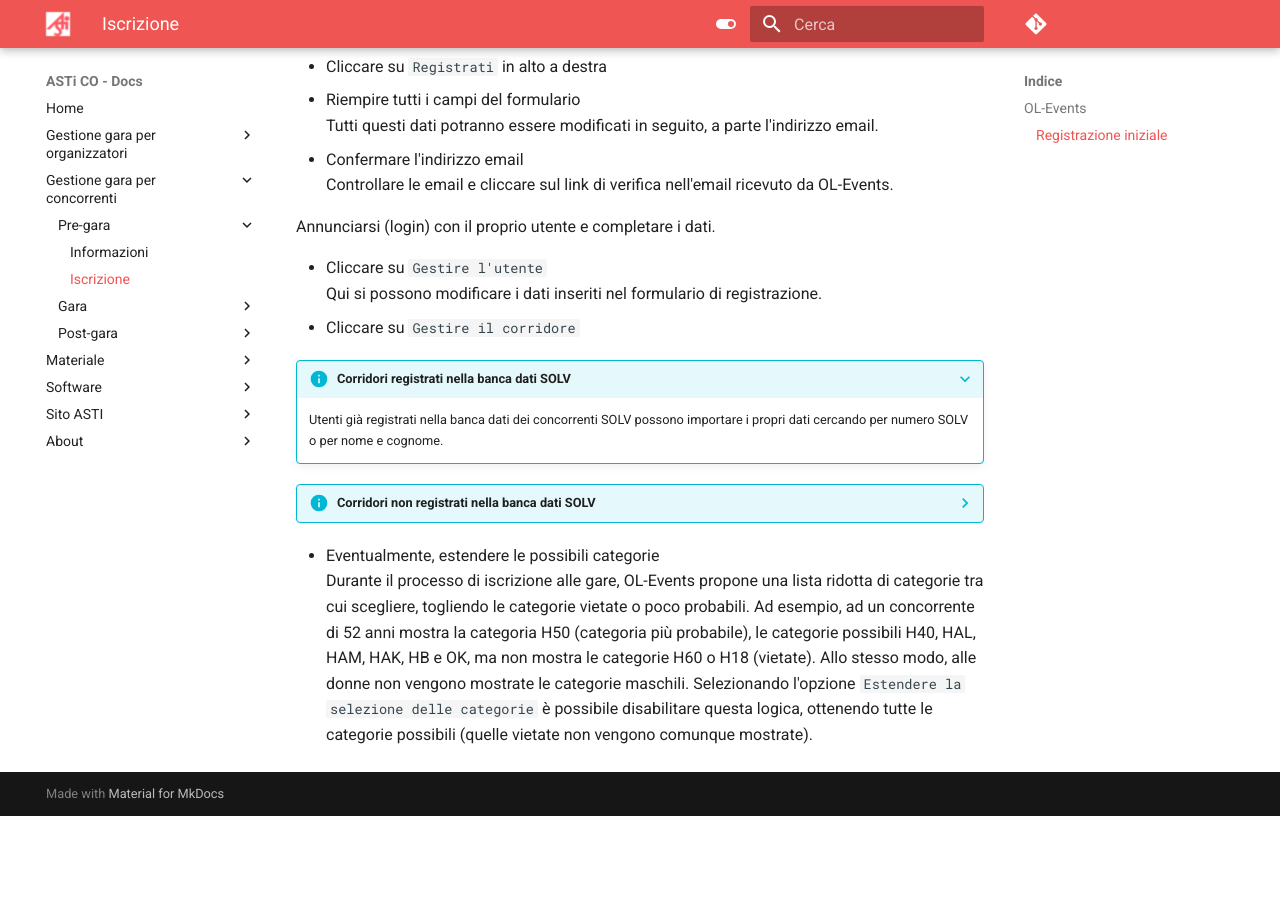
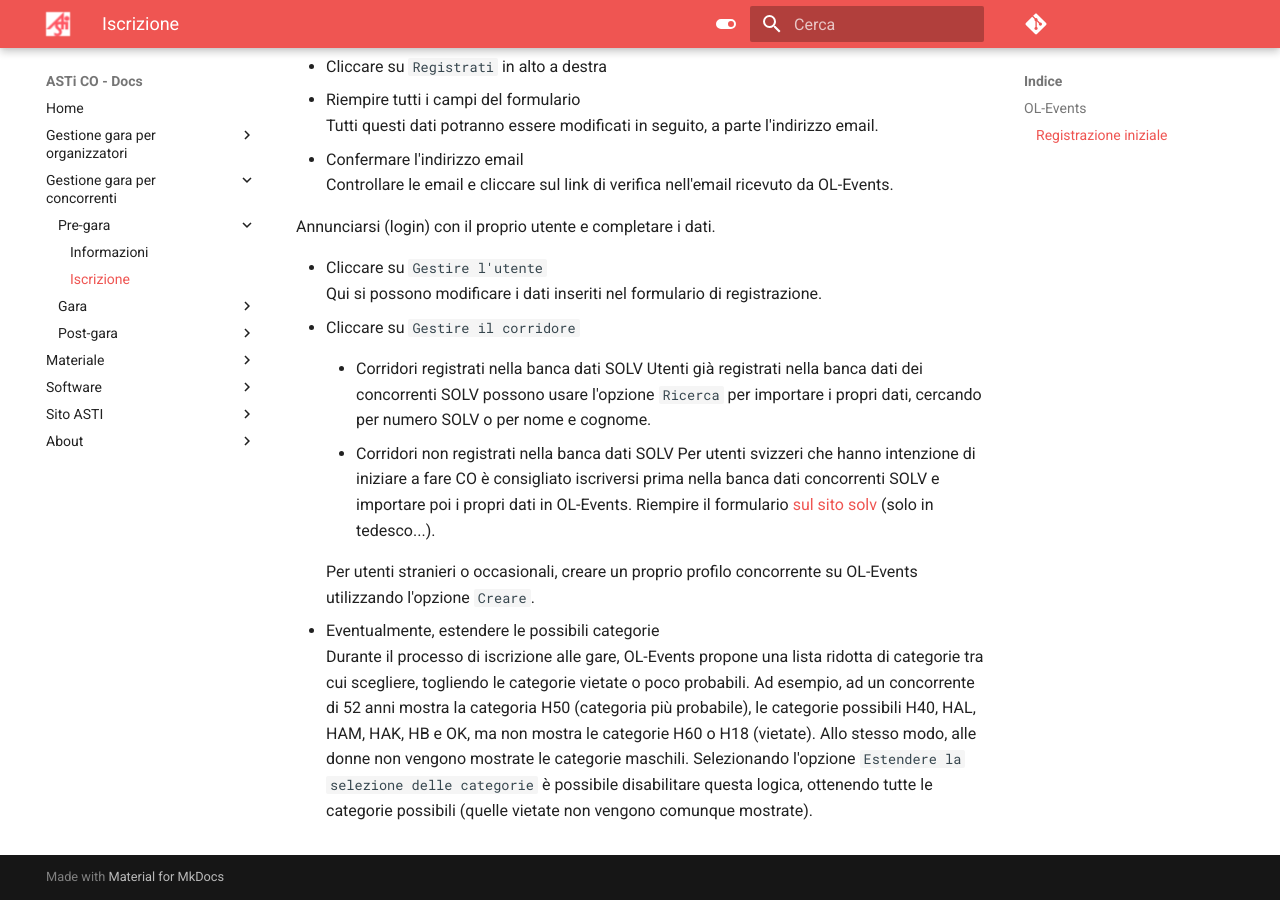
Before and after one commit to asti-co/doc, an MkDocs documentation site: the page built from docs/gestione_gara_conc/pregara/iscrizioni.md, in a window 1280 px wide and 900 px high, scrolled down 1549 px. Built offline with MkDocs 1.6.1 and Material for MkDocs 9.7.7, drawn with Linux system fonts in a browser that asks for light colours; comment, search, counter and statistics services are not loaded; before the commit the page ends 2365 px from its top, so only the background shows below that.

Commit message:
Modifica formattazione

```diff
--- a/docs/gestione_gara_conc/pregara/iscrizioni.md
+++ b/docs/gestione_gara_conc/pregara/iscrizioni.md
@@ -36,10 +36,10 @@
   Qui si possono modificare i dati inseriti nel formulario di registrazione.
 - Cliccare su `Gestire il corridore`
 
-???+ Info "Corridori registrati nella banca dati SOLV"
-    Utenti già registrati nella banca dati dei concorrenti SOLV possono importare i propri dati cercando per numero SOLV o per nome e cognome.
+    - Corridori registrati nella banca dati SOLV
+    Utenti già registrati nella banca dati dei concorrenti SOLV possono usare l'opzione `Ricerca` per importare i propri dati, cercando per numero SOLV o per nome e cognome.
 
-??? Info "Corridori non registrati nella banca dati SOLV"
+    - Corridori non registrati nella banca dati SOLV
     Per utenti svizzeri che hanno intenzione di iniziare a fare CO è consigliato iscriversi prima nella banca dati concorrenti SOLV e importare poi i propri dati in OL-Events. Riempire il formulario [sul sito solv](https://www.o-l.ch/cgi-bin/solvdb&competitor=newform) (solo in tedesco...).
 
     Per utenti stranieri o occasionali, creare un proprio profilo concorrente su OL-Events utilizzando l'opzione `Creare`.
```
